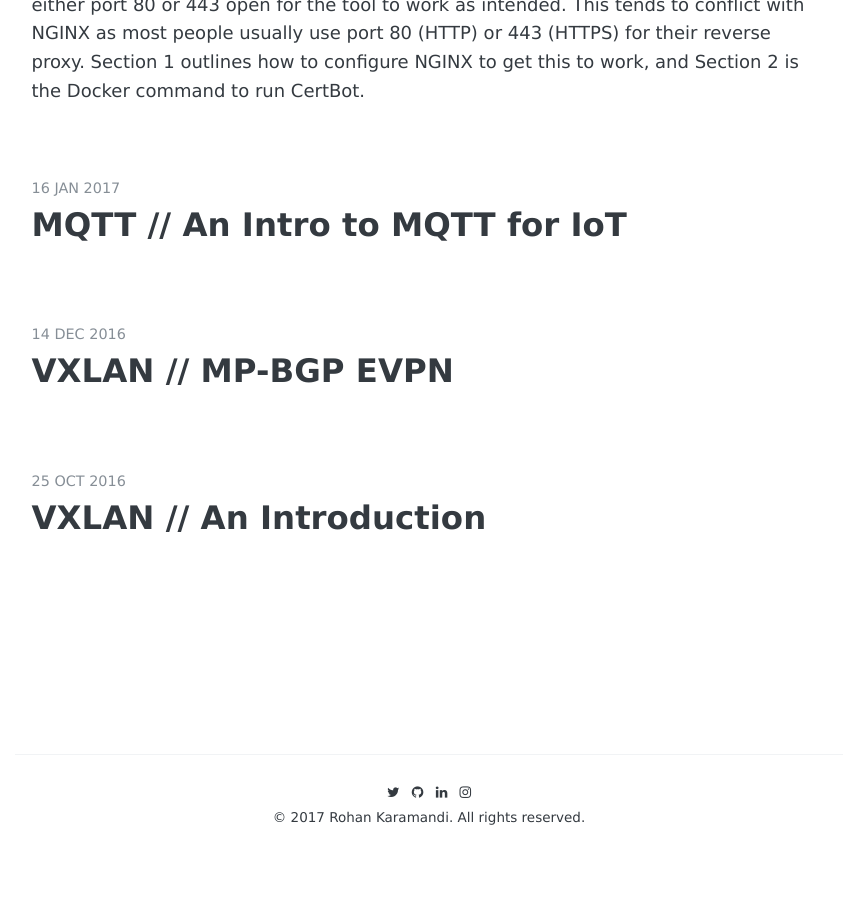
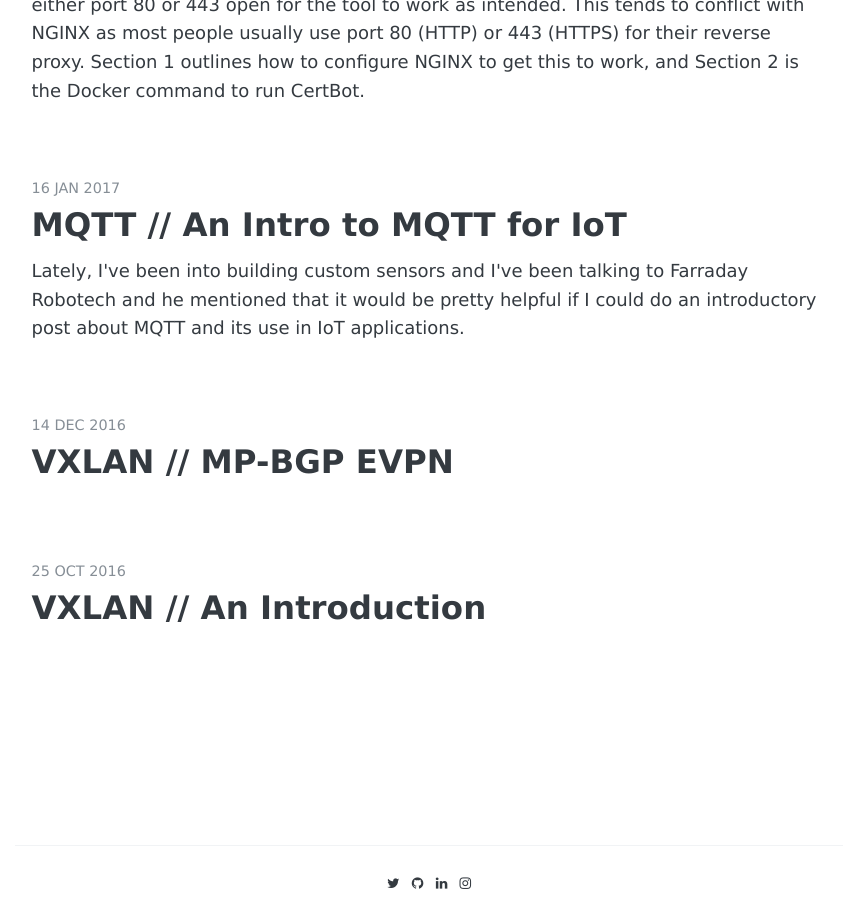
Before and after one commit to rkaramandi/rkaramandi.github.io, a Jekyll site: the page built from index.html, in a window 1280 px wide and 900 px high, scrolled down 1518 px. Shown: the whole window, without its empty margins (211-1058 px from the left). Built offline with Jekyll 4.4.1, drawn with Linux system fonts in a browser that asks for light colours; some web fonts are replaced; the list of posts is cut into pages by our own code.

Commit message:
Use first paragraph of intro in description

```diff
--- a/_posts/2017-01-16-intro-to-mqtt-for-iot.md
+++ b/_posts/2017-01-16-intro-to-mqtt-for-iot.md
@@ -1,7 +1,7 @@
 ---
 layout: post
 title:  "MQTT // An Intro to MQTT for IoT"
-description:
+description: Lately, I've been into building custom sensors and I've been talking to Farraday Robotech and he mentioned that it would be pretty helpful if I could do an introductory post about MQTT and its use in IoT applications.
 date: 2017-01-16
 tags: [mqtt, iot, home-automation]
 comments: true
```
